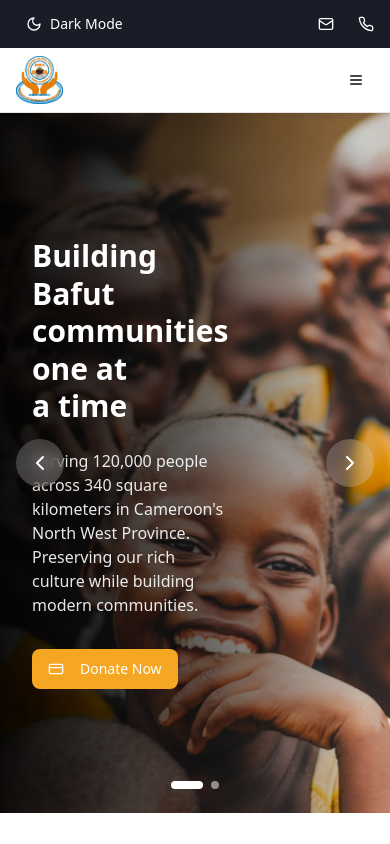
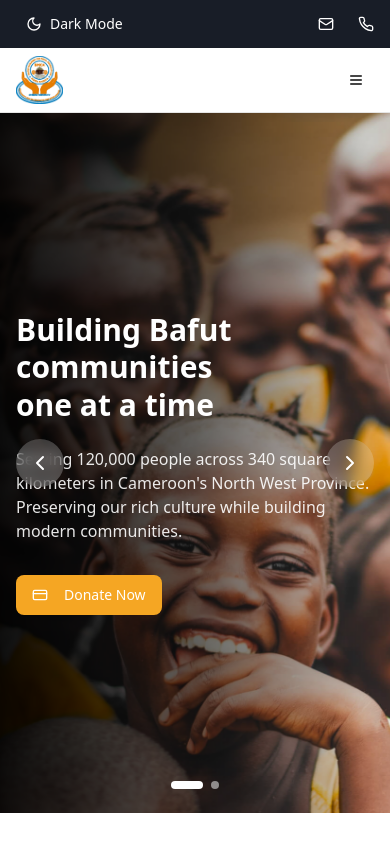
Before and after one commit to Abdoulaye-Thespy/BMCAREVAMP, a Next.js app: page / in a window 390 px wide. Shown: the top 844 px of the page. Built offline with nearby package versions, Linux system fonts and the light colour scheme.

Commit message:
Change On mobile view of the hero section

```diff
--- a/src/components/hero-section.js
+++ b/src/components/hero-section.js
@@ -112,38 +112,17 @@ export function HeroSection() {
         ))}
       </div>
 
-      {/* Content Container - Full width on mobile */}
-      <div className="container relative z-10 flex min-h-[700px] items-center px-4 py-5 md:px-6">
-        {/* First slider - Full width on mobile, left on larger screens */}
-        <div className={`w-full max-w-full md:max-w-2xl transition-all duration-1000 ${
+      {/* Content Container - Full width on all screens */}
+      <div className="relative z-10 flex min-h-[700px] w-full items-center px-4 py-5 md:px-6">
+        {/* Single content container that adapts based on textPosition */}
+        <div className={`w-full transition-all duration-1000 ${
           currentSlideData.textPosition === 'left'
-            ? 'translate-x-0 opacity-100 px-4 md:pl-12 lg:pl-20'
-            : '-translate-x-20 opacity-0 pointer-events-none px-4 md:pl-12 lg:pl-20'
-        }`}>
-          <h1 className="mb-6 text-balance text-3xl font-bold leading-tight text-white sm:text-4xl md:text-5xl lg:text-6xl xl:text-7xl">
-            {currentSlideData.title.split('\n').map((line, index) => (
-              <span key={index} className="block">
-                {line}
-              </span>
-            ))}
-          </h1>
-          <p className="mb-8 text-pretty text-base text-white/90 sm:text-lg md:text-xl">
-            {currentSlideData.description}
-          </p>
-          <Button
-            size="lg"
-            className="bg-[#F5A623] hover:bg-[#F5A623]/90 text-white transform transition-all duration-500 hover:scale-105"
-          >
-            <CreditCard className="mr-2 h-5 w-5" />
-            {currentSlideData.buttonText}
-          </Button>
-        </div>
-
-        {/* Second slider - Full width on mobile, centered on larger screens */}
-        <div className={`w-full max-w-full md:max-w-2xl transition-all duration-1000 ${
+            ? 'translate-x-0 opacity-100 md:pl-12 lg:pl-20'
+            : 'translate-x-0 opacity-100 text-center md:mx-auto'
+        } ${
           currentSlideData.textPosition === 'center'
-            ? 'translate-x-0 opacity-100 px-4 md:px-0 md:mx-auto'
-            : 'translate-x-20 opacity-0 pointer-events-none px-4 md:px-0 md:mx-auto'
+            ? 'md:max-w-2xl'
+            : 'md:max-w-2xl'
         }`}>
           <h1 className="mb-6 text-balance text-3xl font-bold leading-tight text-white sm:text-4xl md:text-5xl lg:text-6xl xl:text-7xl">
             {currentSlideData.title.split('\n').map((line, index) => (
```
